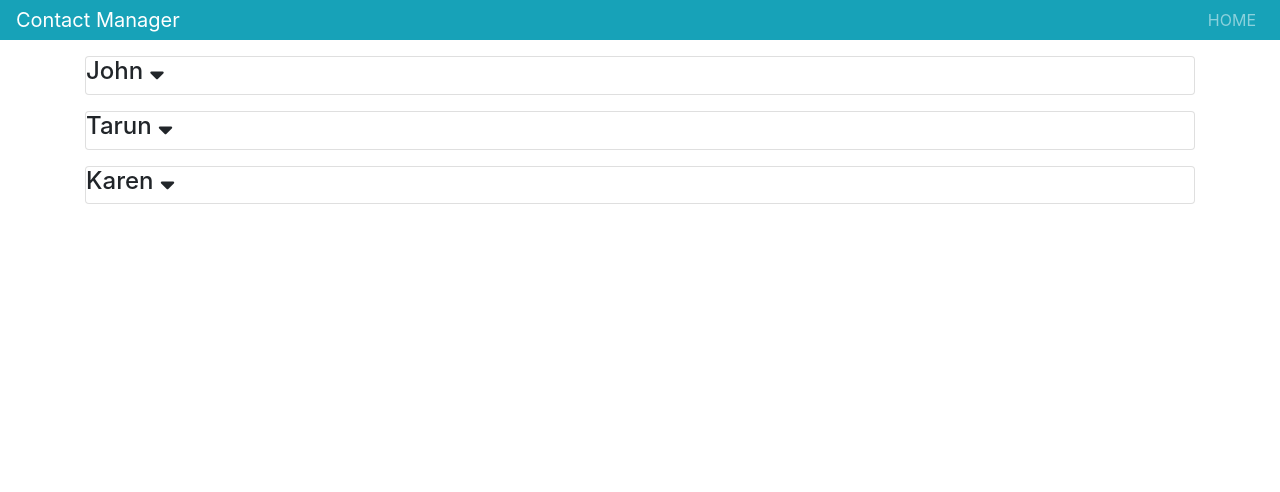
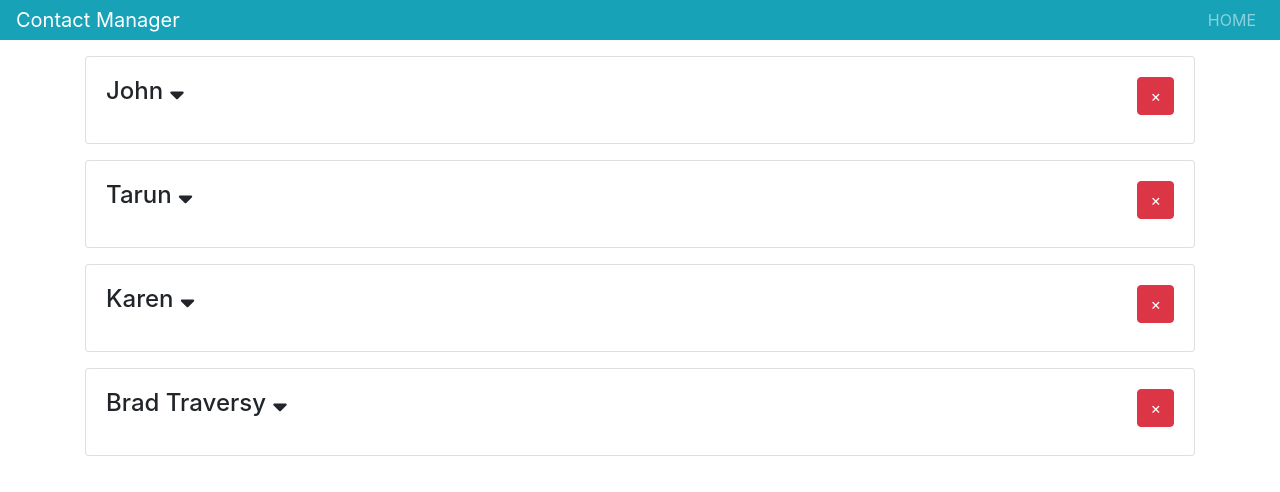
Before and after one commit to sagarkharabe/Contact_Manager_react, a React (Create React App) app: page / in a window 1280 px wide. Shown: the top 492 px of the page. Built offline with nearby package versions, Linux system fonts and the light colour scheme.

Commit message:
Delete Contact functionality  added

```diff
--- a/src/components/Contact.js
+++ b/src/components/Contact.js
@@ -22,11 +22,12 @@ export class Contact extends Component {
 
   render() {
     return (
-      <div className="card ca!rd-body mb-3">
+      <div className="card card-body mb-3 py-auto">
         <h4>{this.props.name} {' '}
-         <i onClick={this.click} className={this.state.arrow}> </i>
+         <i onClick={this.click} style={{cursor:'pointer'}} className={this.state.arrow}> </i>
+         <button onClick={this.props.delCon.bind(this,this.props.id)} className="btn btn-danger" style={{float:'right'}}>&times;</button>
         </h4>
-        { (this.state.showDetails) ?
+        { this.state.showDetails ?
           (
           <div className = "container mb-3">
            <ul className = "list-group">
@@ -35,7 +36,7 @@ export class Contact extends Component {
             <li className = "list-group-item">
             Phome :{this.props.phone}</li>
           </ul>
-          </div>
+         </div>
           ) : null
 
         }
@@ -47,6 +48,7 @@ export class Contact extends Component {
 Contact.propType = {
   name : PropTypes.string.isRequired,
   email : PropTypes.string.isRequired,
-  phone: PropTypes.string.isRequired
+  phone: PropTypes.string.isRequired,
+  delCon : PropTypes.func.isRequired
 }
 export default Contact
--- a/src/components/Contacts.js
+++ b/src/components/Contacts.js
@@ -23,18 +23,28 @@ export default class Contacts extends Component {
           name : 'Karen',
           email : 'karen@gmail.com',
           phone : '983-555-2454'
+        },
+        {
+          id : uuid(),
+          name : 'Brad Traversy',
+          email : 'Brad@gmail.com',
+          phone : '883-555-2454'
         }
       ]
     }
   }
-
+  delContact = (id) => {
+    this.setState({
+      contacts :this.state.contacts.filter(contact => contact.id !== id)
+    })
+  }
 
   render() {
     const {contacts} = this.state
     return (
      <React.Fragment>
         {contacts.map(contact =>
-          <Contact key={contact.id} name={contact.name} email={contact.email} phone={contact.phone}/>
+          <Contact key={contact.id} id={contact.id} delCon ={(id) => this.delContact(id)}name={contact.name} email={contact.email} phone={contact.phone}/>
         )}
         </React.Fragment>
 
```
